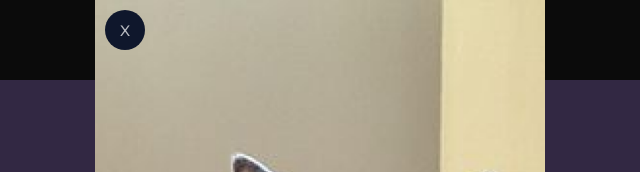
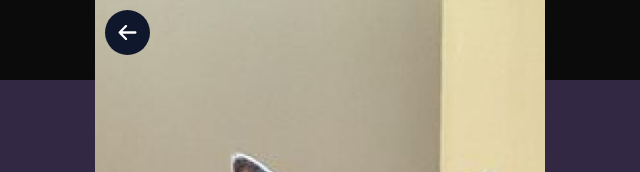
Before and after one commit to dlunamontilla/mascotas, a plain HTML site: page index.html in a window 1280 px wide. Shown: the top 172 px of the page, 320-960 px from the left. Drawn offline with Linux system fonts and the light colour scheme.

Commit message:
Se corrige la apariencia del boton volver y se agrega una flecha como vector

```diff
--- a/index.html
+++ b/index.html
@@ -57,7 +57,7 @@
         <div class="modal-mascotas" id="modal-mascotas">
             <header class="modal-mascotas__photo">
                 <button class="modal-mascotas__photo__exit">
-                    X
+                    <img src="src/multimedia/icons/volver.svg" alt="x">
                 </button>
 
                 <img src="src/imgadopcion/img-1.png" alt="Masacota de prueba" />
--- a/src/sass/_modal.scss
+++ b/src/sass/_modal.scss
@@ -23,9 +23,8 @@
         padding-top: calc(100% * (3/2));
 
         &__exit {
-            --size: 40px;
+            --size: 45px;
 
-            display: block;
             border-radius: calc(var(--size) / 2);
             width: var(--size);
             height: var(--size);
@@ -42,21 +41,24 @@
 
             padding: 10px;
 
-            button {
-                width: var(--size);
-                height: va(--size);
+            svg {
+                display: block;
             }
         }
 
         img, &__exit {
+            display: flex;
             position: absolute;
             margin: auto;
+            font-size: 1.4rem;
+            color: white;
+            align-items: center;
+            justify-content: center;
 
             z-index: 1;
         }
 
         img {
-            display: block;
             left: 0;
             top: 0;
             width: 100%;
@@ -134,10 +136,6 @@
             }
         }
 
-        &__personality {
-
-        }
-
         &__history {
             padding: 30px 0;
 
```
Also changed, not shown: css/style.css, src/multimedia/icons/volver.svg (added), 1 other file.
